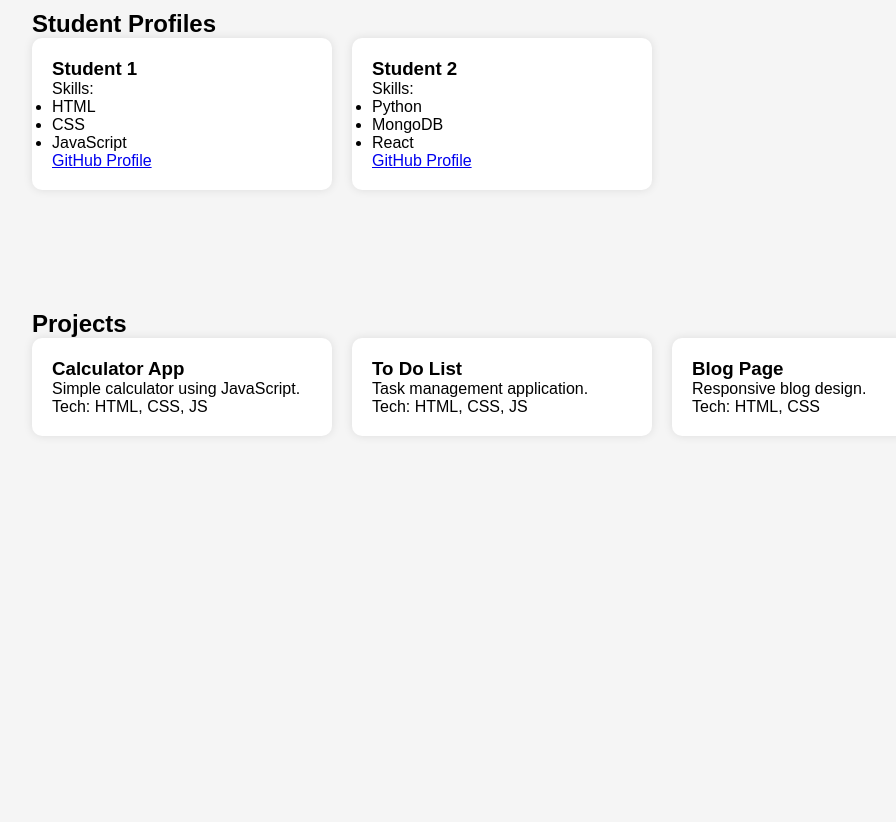
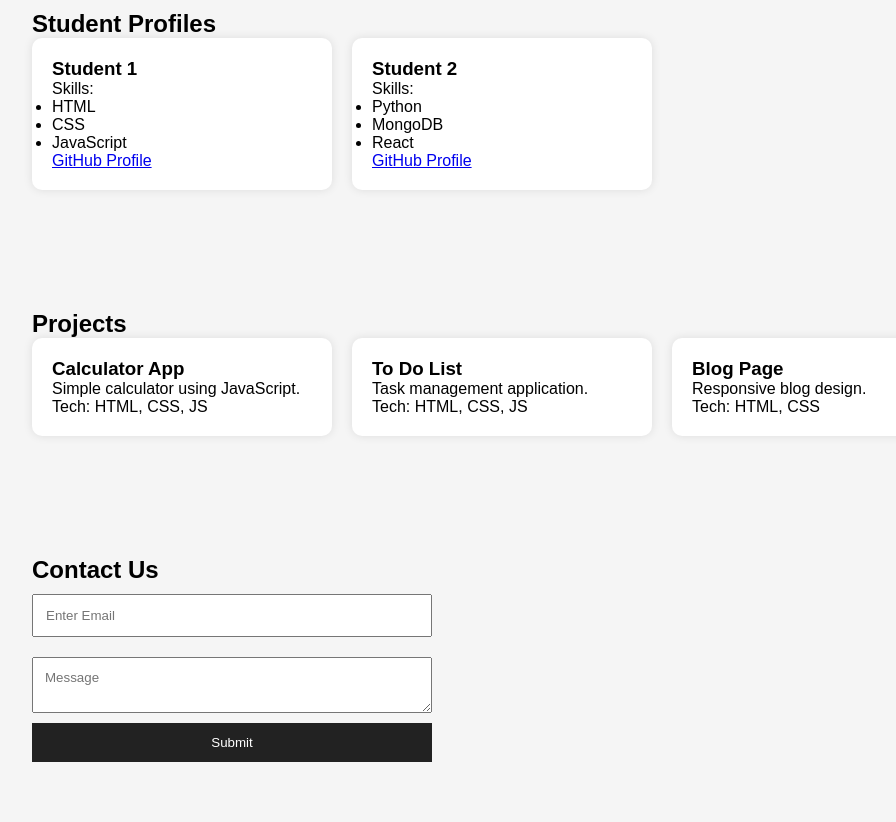
Before and after one commit to priyasaviluha/Student-Skill-Portfolio, a plain HTML site: page index.html in a window 1280 px wide. Shown: the part 364-1186 px from the top of the page, without its empty margins (28-924 px from the left). Before the commit the page ends 860 px from the top, so only its background shows below. Drawn offline with Linux system fonts and the light colour scheme.

Commit message:
feat: added contact section

```diff
--- a/index.html
+++ b/index.html
@@ -100,5 +100,23 @@
 
 </section>
 
+<section id="contact">
+
+<h2>Contact Us</h2>
+
+<form>
+
+<input type="email"
+placeholder="Enter Email">
+
+<textarea
+placeholder="Message"></textarea>
+
+<button>Submit</button>
+
+</form>
+
+</section>
+
 </body>
 </html>
```
